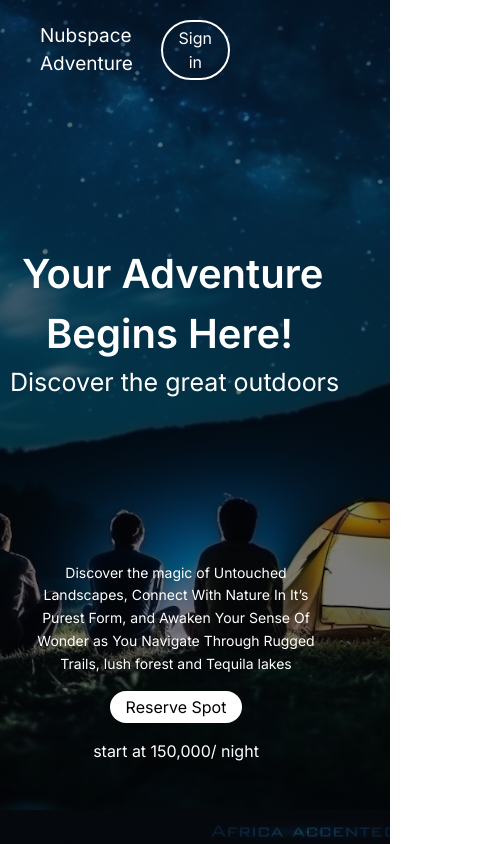
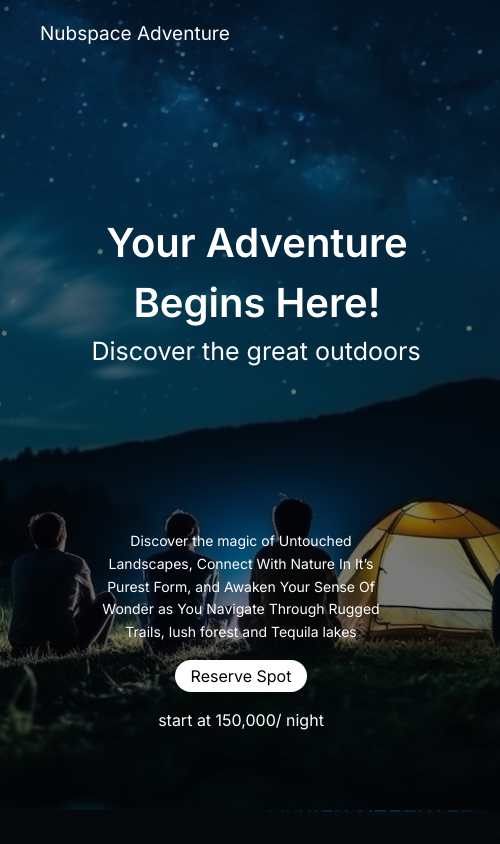
Before and after one commit to Eboh4119/Project, a Next.js app: page / in a window 390 px wide. Shown: the top 844 px of the page, 500 px wide, since content can reach past the window. Built offline with nearby package versions, Linux system fonts and the light colour scheme.

Commit message:
sizes fixed

```diff
--- a/src/app/component/explore.tsx
+++ b/src/app/component/explore.tsx
@@ -5,8 +5,8 @@ function Explore(){
 
     return (
         <section className="pt-14">
-            <div className="text-center text-white max-sm:max-w-[350px]">
-                <h1 className="text-[40px] pt-12 pb-4 font-bold max-sm:pl-3">Your Exploration Start Here</h1>
+            <div className="text-center text-white max-sm:max-w-[350px]  max-sm:mx-auto">
+                <h1 className="text-[40px] pt-12 pb-4 font-bold">Your Exploration Start Here</h1>
                 <p className="text-[15px] leading-4 w-[467px] h-[92px] items-center mx-auto max-sm:max-w-[350px]">{note}</p>
             </div>
         </section>
--- a/src/app/component/slider.tsx
+++ b/src/app/component/slider.tsx
@@ -102,7 +102,7 @@ const Slider = () => {
                 </div>
                 </div>
 
-                <div className="explore pl-4 ml-12 max-sm:ml-0">
+                <div className="explore pl-4 ml-12 max-sm:ml-6 max-sm:pt-2">
                 <Image
                 src={'/image/Vector (1).png'}
                 alt=''
--- a/src/app/globals.css
+++ b/src/app/globals.css
@@ -82,8 +82,12 @@ li a:hover::after {
 }
 
 @media screen and (max-width: 500px) {
+    /* main{
+        max-width: 500px;
+    } */
     .first-container{
         max-width: 500px;
+        background-color: black;
     }
     ul li{
         display: none;
@@ -91,18 +95,24 @@ li a:hover::after {
     .nav-bar{
         padding-top: 20px;
         padding-bottom: 20px;
+        /* display: flex;
+        gap: 20px; */
+    }
+    .sign{
+        display: none;
     }
     .vert{
         display: none;
     }
     .cover-text{
         max-width: 400px;
-        padding-left: 10px;
+        padding-left: 30px;
+        margin: 0 auto;
     }
     .cover-text-two p{
-       padding-left: 0px;
-       max-width: 400px;
-       text-align: left;
+       padding-left: 10px;
+       max-width: 600px;
+       text-align: center;
     }
     .world-container{
         max-width: 500px;
@@ -135,7 +145,7 @@ li a:hover::after {
         max-width: 500px;
     }
     .footer{
-        display: block;
+        display: none;
     }
 
 }
--- a/src/app/page.tsx
+++ b/src/app/page.tsx
@@ -14,7 +14,8 @@ export default function Home() {
 
   return (
     <main className="">
-      <div className="first-container  h-[810px]">
+      <div className="first-container w-[1280px] h-[810px]">
+        <div className="side-brake max-sm:max-w[390px]">
         <nav>
           <div className="nav-bar text-white flex justify-between items-center py-16">
           <h2 className="pl-10 text-[19px]">Nubspace Adventure</h2>
@@ -22,7 +23,7 @@ export default function Home() {
           <ul className="flex gap-8 pr-40  items-center ">
             <li><a href="#About">About Camp</a></li>
             <li><a href="#Event">Event</a></li>
-          <button className=" sign py-1 px-4 border-2 border-white border-solid rounded-full ease-in-out duration-0.3s transform">Sign in</button>
+          <button className=" sign py-1 px-4 border-2 border-white border-solid rounded-full ease-in-out duration-0.3s transform max-sm:relative max-sm:left-30px">Sign in</button>
           </ul>
           </div>
        </nav>
@@ -34,9 +35,9 @@ export default function Home() {
           <Vertical />
         </div>
 
-        <div className="cover-text pl-20">
+        <div className="cover-text pl-20 max-sm:text-center">
           <div className="cover-text-two max-w-[600px] mx-auto pt-4 ">
-          <h2 className="text-[40px] font-semibold pt-2 max-sm:pl-3">Your Adventure <span className="max-sm:pl-6">Begins Here!</span></h2>
+          <h2 className="text-[40px] font-semibold pt-2 max-sm:pr-4">Your Adventure <span className="">Begins Here!</span></h2>
           <p className="mx-auto text-[25px] font-[400px] px-7 text-center">Discover the great outdoors</p>
           </div>
 
@@ -52,14 +53,15 @@ export default function Home() {
          </div>
         </div>
         </div>
+      </div>
 
      {/* second container */}
-      <div className="world-container h-[484px]">
+      <div className="world-container h-[484px]  w-[1280px]">
         <Slider />
     </div>
 
 {/* third container */}
-    <div className="river-container h-[812px] bg-background-three bg-cover bg-no-repeat">
+    <div className="river-container  w-[1280px] h-[812px] bg-background-three bg-cover bg-no-repeat">
       <div className="text-white flex gap-20 word-container max-sm:block max-sm:gap-10">
         <div className="word-text-container relative top-[430px] pl-14 max-sm:top-20 max-sm:pl-4">
           <h3 className="text-[26px] w-[436px] h-[176px] pb-6 max-sm:max-w-[350px] max-sm:h-[200px] max-sm:pb-8">With each visit you contribute to the ongoing conversation, ensuring that the magic of nature endure for generations to come</h3>
@@ -94,11 +96,11 @@ export default function Home() {
       </div>
     </div>
 
-     <div className="fourth-container  h-[2100px] text-black max-sm:h-[2400px]">
+     <div className="fourth-container  w-[1280px] h-[2100px] text-black max-sm:h-[2400px]">
         <Great />
      </div>
 
-     <div className="last h-[760px]">
+     <div className="last h-[760px] w-[1280px]">
         <Explore />
      </div>
 
```
